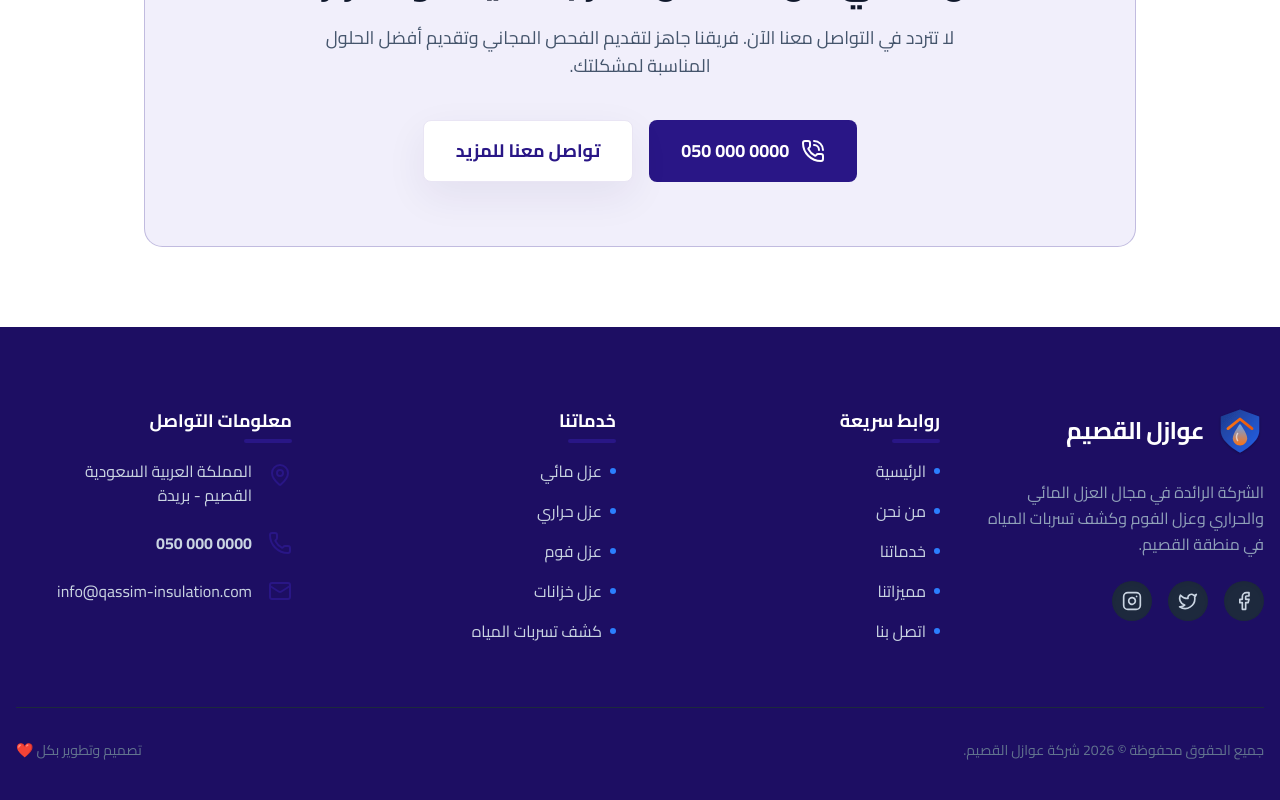
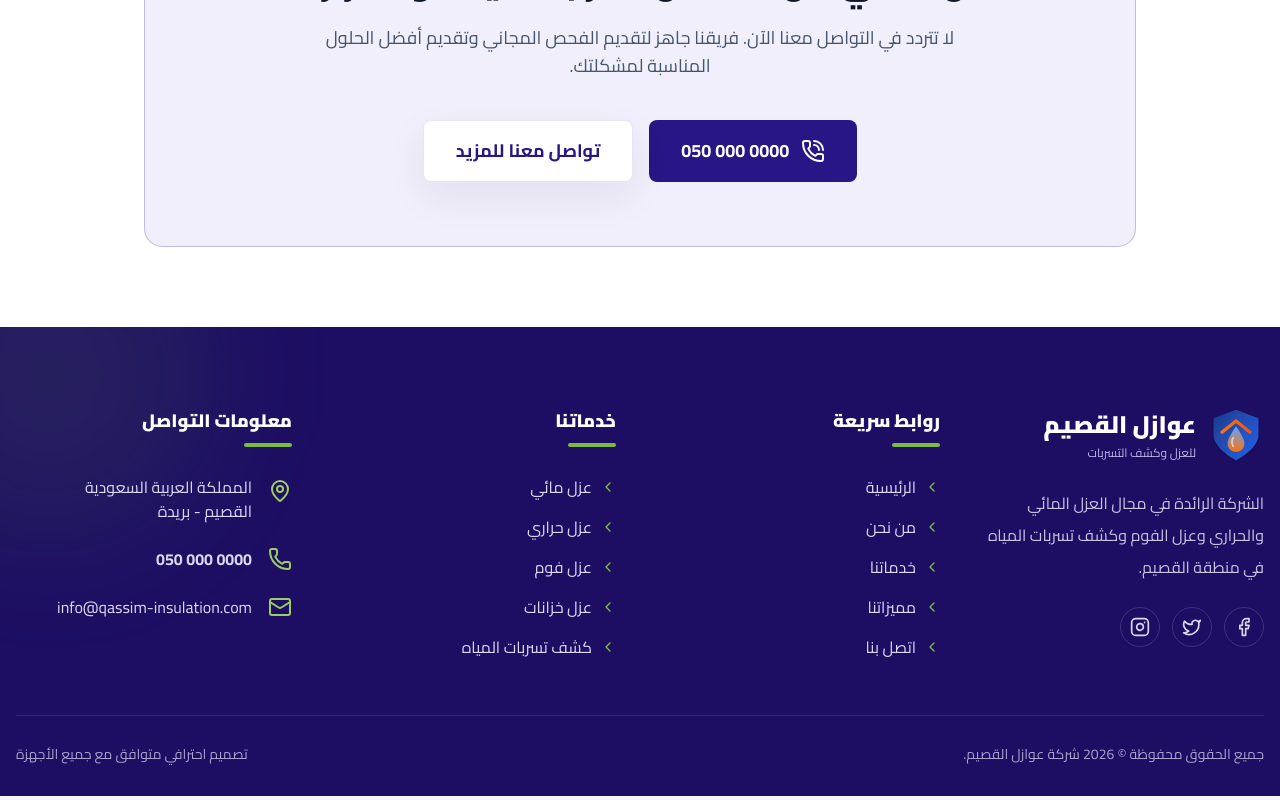
Before and after one commit to AhmedZakaria14/QasimAzl, a Next.js app: page / in a window 1280 px wide. Shown: the part 3754-4554 px from the top of the page. Built offline with nearby package versions, Linux system fonts and the light colour scheme.

Commit message:
style: redesign footer to match reference identity

```diff
--- a/components/Footer.tsx
+++ b/components/Footer.tsx
@@ -1,84 +1,53 @@
 import Link from "next/link";
-import { Droplet, MapPin, Phone, Mail, Facebook, Twitter, Instagram } from "lucide-react";
+import { MapPin, Phone, Mail, Facebook, Twitter, Instagram, ChevronLeft } from "lucide-react";
 import LogoIcon from "@/components/LogoIcon";
 
 export default function Footer() {
   return (
-    <footer className="bg-slate-900 text-slate-300 pt-20 pb-10">
-      <div className="max-w-7xl mx-auto px-4">
-        <div className="grid grid-cols-1 md:grid-cols-2 lg:grid-cols-4 gap-12 mb-16">
-          <div className="lg:col-span-1">
+    <footer className="bg-[#1d0e63] text-[#ded9f3] pt-20 pb-8 relative overflow-hidden">
+      <div className="absolute -top-28 -left-28 w-80 h-80 rounded-full bg-[#7bbb3f]/10 blur-3xl" />
+      <div className="max-w-7xl mx-auto px-4 relative">
+        <div className="grid grid-cols-1 md:grid-cols-2 lg:grid-cols-4 gap-12 mb-14">
+          <div>
             <Link href="/" className="flex items-center gap-3 mb-6">
-              <LogoIcon className="w-12 h-12" />
+              <LogoIcon className="w-14 h-14" />
               <div>
-                <h2 className="text-2xl font-bold text-white leading-none tracking-tight">عوازل القصيم</h2>
+                <h2 className="text-2xl font-black text-white">عوازل القصيم</h2>
+                <p className="text-xs text-[#bdb4e6] mt-1">للعزل وكشف التسربات</p>
               </div>
             </Link>
-            <p className="text-slate-400 leading-relaxed mb-6">
-              الشركة الرائدة في مجال العزل المائي والحراري وعزل الفوم وكشف تسربات المياه في منطقة القصيم.
-            </p>
-            <div className="flex items-center gap-4">
-              <a href="#" className="w-10 h-10 rounded-full bg-slate-800 flex items-center justify-center hover:bg-blue-600 hover:text-white transition-colors shadow-inner"><Facebook className="w-5 h-5" /></a>
-              <a href="#" className="w-10 h-10 rounded-full bg-slate-800 flex items-center justify-center hover:bg-blue-600 hover:text-white transition-colors shadow-inner"><Twitter className="w-5 h-5" /></a>
-              <a href="#" className="w-10 h-10 rounded-full bg-slate-800 flex items-center justify-center hover:bg-blue-600 hover:text-white transition-colors shadow-inner"><Instagram className="w-5 h-5" /></a>
+            <p className="leading-8 text-[#c9c3e3] mb-6">الشركة الرائدة في مجال العزل المائي والحراري وعزل الفوم وكشف تسربات المياه في منطقة القصيم.</p>
+            <div className="flex gap-3">
+              {[Facebook, Twitter, Instagram].map((Icon, index) => <a key={index} href="#" className="w-10 h-10 rounded-full border border-white/15 flex items-center justify-center hover:bg-[#7bbb3f] hover:text-white transition-colors"><Icon className="w-5 h-5" /></a>)}
             </div>
           </div>
 
-          <div>
-            <h4 className="text-white text-lg font-bold mb-6 relative inline-block">
-              روابط سريعة
-              <span className="absolute -bottom-2 right-0 w-12 h-1 bg-blue-600 rounded-full"></span>
-            </h4>
-            <ul className="space-y-4">
-              <li><Link href="/" className="hover:text-blue-400 transition-colors flex items-center gap-2"><span className="w-1.5 h-1.5 rounded-full bg-blue-500"></span> الرئيسية</Link></li>
-              <li><Link href="/about" className="hover:text-blue-400 transition-colors flex items-center gap-2"><span className="w-1.5 h-1.5 rounded-full bg-blue-500"></span> من نحن</Link></li>
-              <li><Link href="/services" className="hover:text-blue-400 transition-colors flex items-center gap-2"><span className="w-1.5 h-1.5 rounded-full bg-blue-500"></span> خدماتنا</Link></li>
-              <li><Link href="/features" className="hover:text-blue-400 transition-colors flex items-center gap-2"><span className="w-1.5 h-1.5 rounded-full bg-blue-500"></span> مميزاتنا</Link></li>
-              <li><Link href="/contact" className="hover:text-blue-400 transition-colors flex items-center gap-2"><span className="w-1.5 h-1.5 rounded-full bg-blue-500"></span> اتصل بنا</Link></li>
-            </ul>
-          </div>
+          <FooterColumn title="روابط سريعة" items={[['الرئيسية','/'],['من نحن','/about'],['خدماتنا','/services'],['مميزاتنا','/features'],['اتصل بنا','/contact']]} />
+          <FooterColumn title="خدماتنا" items={[['عزل مائي','/services'],['عزل حراري','/services'],['عزل فوم','/services'],['عزل خزانات','/services'],['كشف تسربات المياه','/services']]} />
 
           <div>
-            <h4 className="text-white text-lg font-bold mb-6 relative inline-block">
-              خدماتنا
-              <span className="absolute -bottom-2 right-0 w-12 h-1 bg-blue-600 rounded-full"></span>
-            </h4>
-            <ul className="space-y-4">
-              <li className="hover:text-blue-400 transition-colors flex items-center gap-2"><span className="w-1.5 h-1.5 rounded-full bg-blue-500"></span> عزل مائي</li>
-              <li className="hover:text-blue-400 transition-colors flex items-center gap-2"><span className="w-1.5 h-1.5 rounded-full bg-blue-500"></span> عزل حراري</li>
-              <li className="hover:text-blue-400 transition-colors flex items-center gap-2"><span className="w-1.5 h-1.5 rounded-full bg-blue-500"></span> عزل فوم</li>
-              <li className="hover:text-blue-400 transition-colors flex items-center gap-2"><span className="w-1.5 h-1.5 rounded-full bg-blue-500"></span> عزل خزانات</li>
-              <li className="hover:text-blue-400 transition-colors flex items-center gap-2"><span className="w-1.5 h-1.5 rounded-full bg-blue-500"></span> كشف تسربات المياه</li>
-            </ul>
-          </div>
-
-          <div>
-            <h4 className="text-white text-lg font-bold mb-6 relative inline-block">
-              معلومات التواصل
-              <span className="absolute -bottom-2 right-0 w-12 h-1 bg-blue-600 rounded-full"></span>
-            </h4>
+            <FooterTitle>معلومات التواصل</FooterTitle>
             <ul className="space-y-6">
-              <li className="flex items-start gap-4">
-                <MapPin className="w-6 h-6 text-blue-500 shrink-0 mt-1" />
-                <span>المملكة العربية السعودية<br/>القصيم - بريدة</span>
-              </li>
-              <li className="flex items-center gap-4">
-                <Phone className="w-6 h-6 text-blue-500 shrink-0" />
-                <span dir="ltr" className="font-bold">050 000 0000</span>
-              </li>
-              <li className="flex items-center gap-4">
-                <Mail className="w-6 h-6 text-blue-500 shrink-0" />
-                <span>info@qassim-insulation.com</span>
-              </li>
+              <li className="flex items-start gap-4"><MapPin className="w-6 h-6 text-[#9dcc62] shrink-0 mt-1" /><span>المملكة العربية السعودية<br/>القصيم - بريدة</span></li>
+              <li className="flex items-center gap-4"><Phone className="w-6 h-6 text-[#9dcc62] shrink-0" /><span dir="ltr" className="font-bold">050 000 0000</span></li>
+              <li className="flex items-center gap-4"><Mail className="w-6 h-6 text-[#9dcc62] shrink-0" /><span className="break-all">info@qassim-insulation.com</span></li>
             </ul>
           </div>
         </div>
 
-        <div className="border-t border-slate-800 pt-8 flex flex-col md:flex-row justify-between items-center gap-4 text-sm text-slate-500">
+        <div className="border-t border-white/10 pt-7 flex flex-col md:flex-row justify-between items-center gap-3 text-sm text-[#aaa2ce]">
           <p>جميع الحقوق محفوظة &copy; {new Date().getFullYear()} شركة عوازل القصيم.</p>
-          <p>تصميم وتطوير بكل ❤️</p>
+          <p>تصميم احترافي متوافق مع جميع الأجهزة</p>
         </div>
       </div>
     </footer>
   );
 }
+
+function FooterTitle({children}: {children: React.ReactNode}) {
+  return <h4 className="text-white text-lg font-black mb-7 relative pb-3 after:absolute after:right-0 after:bottom-0 after:w-12 after:h-1 after:rounded-full after:bg-[#7bbb3f]">{children}</h4>;
+}
+
+function FooterColumn({title, items}: {title: string; items: string[][]}) {
+  return <div><FooterTitle>{title}</FooterTitle><ul className="space-y-4">{items.map(([label, href]) => <li key={label}><Link href={href} className="flex items-center gap-2 hover:text-[#a9d66c] transition-colors"><ChevronLeft className="w-4 h-4 text-[#7bbb3f]" />{label}</Link></li>)}</ul></div>;
+}
```
